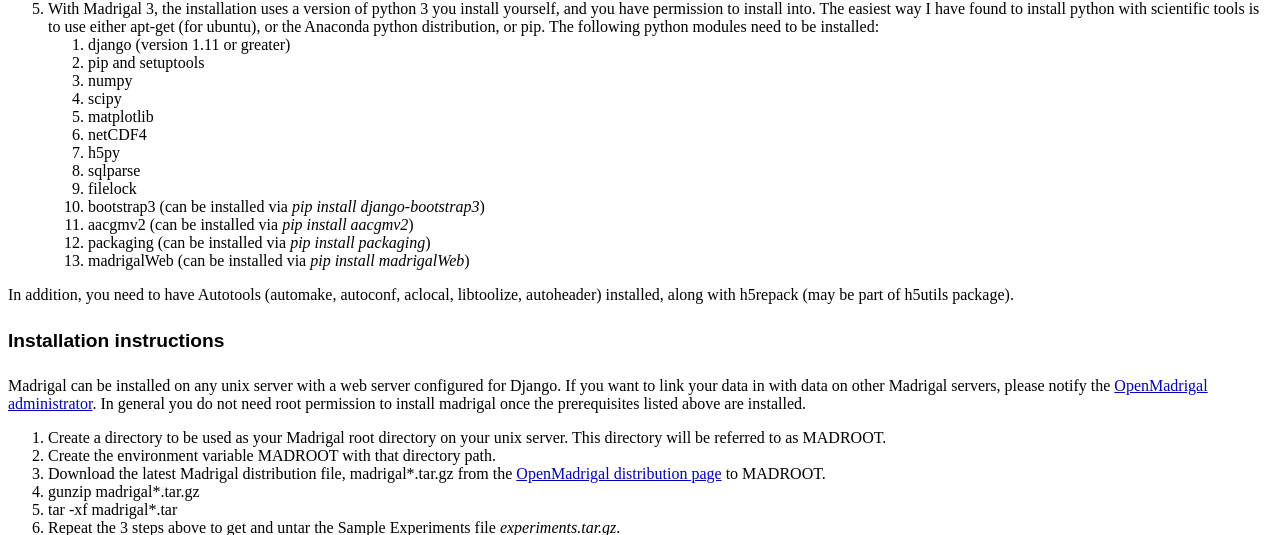
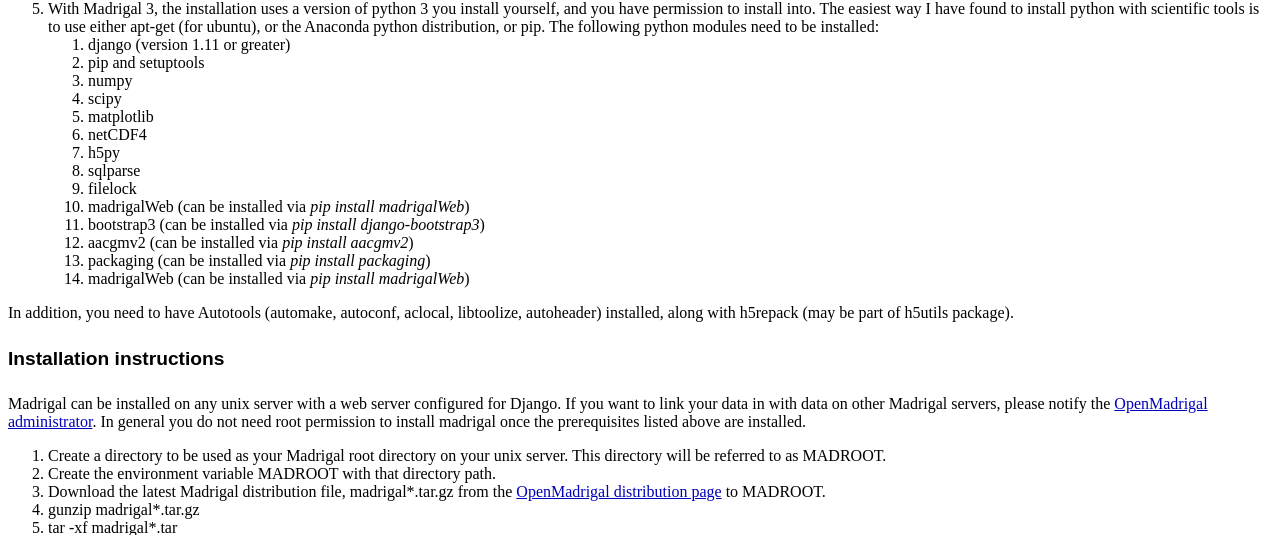
Before and after one commit to kcariglia/openmadrigal_sql, a Django app: template madroot/source/madpy/djangoMad/madweb/templates/madweb/ad_install.html in a window 1280 px wide; the page is wider, and only the part inside the window is pictured. Shown: the part 325-860 px from the top of that part. Run offline with Django 3.2, Linux system fonts and the light colour scheme; the template is opened without the code that fills it, so the values that code supplies are empty.

Commit message:
changes due to madrigalWeb separate install

```diff
--- a/madroot/source/madpy/djangoMad/madweb/templates/madweb/ad_install.html
+++ b/madroot/source/madpy/djangoMad/madweb/templates/madweb/ad_install.html
@@ -55,6 +55,7 @@
       <li>h5py</li>
       <li>sqlparse</li>
       <li>filelock</li>
+      <li>madrigalWeb (can be installed via <em>pip install madrigalWeb</em>)</li>
       <li>bootstrap3 (can be installed via <em>pip install django-bootstrap3</em>)</li>
       <li>aacgmv2 (can be installed via <em>pip install aacgmv2</em>)<br />
       <li>packaging (can be installed via <em>pip install packaging</em>)<br />
--- a/madroot/source/madpy/djangoMad/madweb/templates/madweb/ad_upgrade.html
+++ b/madroot/source/madpy/djangoMad/madweb/templates/madweb/ad_upgrade.html
@@ -50,6 +50,7 @@
       <li>h5py</li>
       <li>sqlparse</li>
       <li>filelock</li>
+      <li>madrigalWeb (can be installed via <em>pip install madrigalWeb</em>)</li>
       <li>bootstrap3 (can be installed via <em>pip install django-bootstrap3</em>)</li>
       <li>aacgmv2 (can be installed via <em>pip install aacgmv2</em>)<br />
       <li>packaging (can be installed via <em>pip install packaging</em>)<br />
--- a/madroot/source/madpy/pyproject.toml
+++ b/madroot/source/madpy/pyproject.toml
@@ -10,6 +10,7 @@
 classifiers = ["License :: OSI Approved :: MIT License"]
 dependencies = [
     "svn",
+    "numpy",
     "h5py",
     "scipy",
     "django",
```
